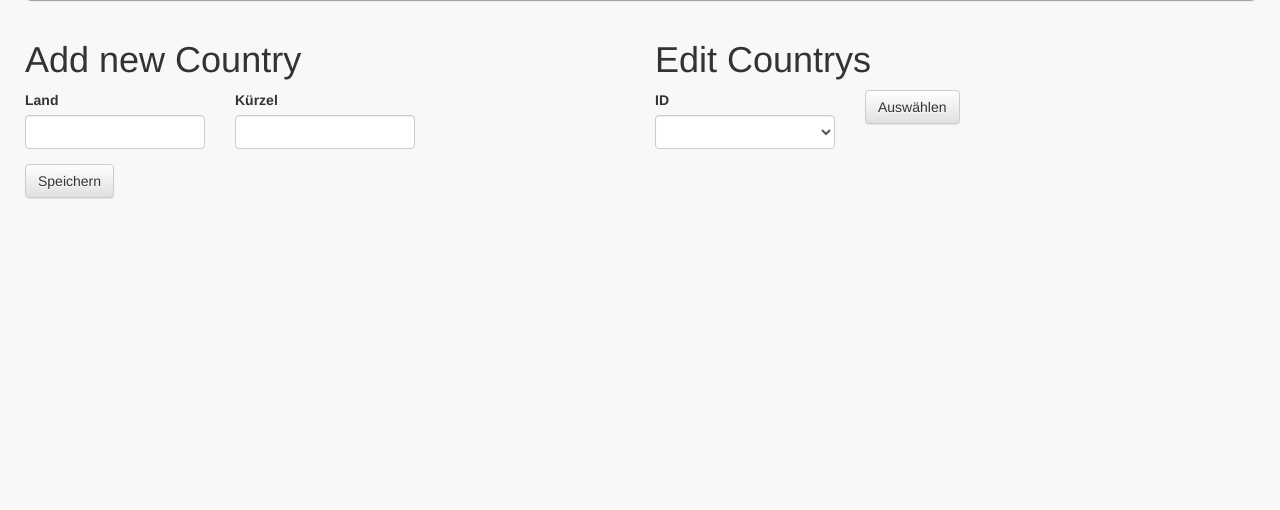
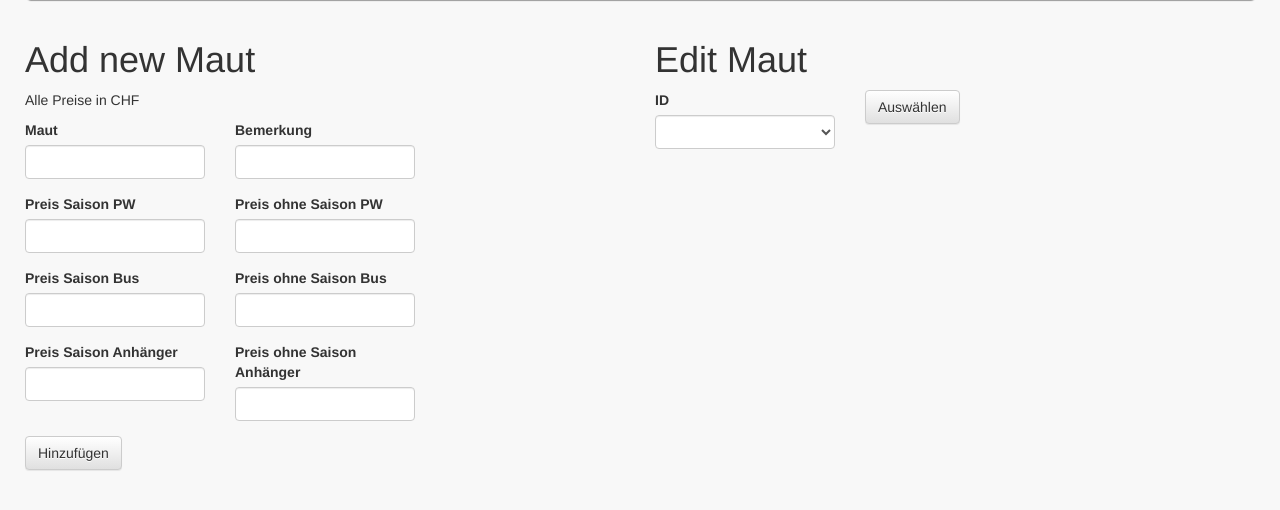
Before and after one commit to sleepingsociety/transfer-zurich, a PHP site: page /sites/managementSites/maut.php in a window 1280 px wide. Shown: the part 62-572 px from the top of the page. Run offline with PHP 8.4, Linux system fonts and the light colour scheme; the visitor is signed in with stand-in values (Sample User, id 1); data that the repository does not hold is empty; some libraries are stand-ins or nearby versions.

Commit message:
Created the add new Maut part

```diff
--- a/sites/managementSites/maut.php
+++ b/sites/managementSites/maut.php
@@ -73,7 +73,8 @@ if (!$_SESSION["login"]) header('Location: /index.php');
                         </button>
                     </div>
                     <div class="collapse navbar-collapse" id="bs-example-navbar-collapse-1">
-                        <a href="../../adminOverview.php"><img src="../../img/atap-logo.png" class="img-nav img-responsive"
+                        <a href="../../adminOverview.php"><img src="../../img/atap-logo.png"
+                                                               class="img-nav img-responsive"
                                                                id="imgLogo"></a>
                         <ul class="nav navbar-nav navbar-right">
                             <li><a href="../../adminOverview.php">Auftragsverwaltung</a></li>
@@ -95,20 +96,36 @@ if (!$_SESSION["login"]) header('Location: /index.php');
 
                     if (!get_magic_quotes_gpc()) {
 
-                        $country = addslashes($_POST["country"]);
-                        $short = addslashes($_POST["short"]);
+                        $maut_strecke = addslashes($_POST["maut_strecke"]);
+                        $bemerkung = addslashes($_POST["bemerkung"]);
+                        $preisSaisonPw = addslashes($_POST["preis_saison_pw"]);
+                        $preisOhneSaisonPw = addslashes($_POST["preise_ohne_saison_pw"]);
+                        $preisSaisonBus = addslashes($_POST["preis_saison_bus"]);
+                        $preisOhneSaisonBus = addslashes($_POST["preis_ohne_saison_bus"]);
+                        $preisSaisonAnhaenger = addslashes($_POST["preis_saison_anhaenger"]);
+                        $preisOhneSaisonAnhaenger = addslashes($_POST["preis_ohen_saison_anhaenger"]);
 
                     } else {
-                        $country = $_POST["country"];
-                        $short = $_POST["short"];
+                        $maut_strecke = $_POST["maut_strecke"];
+                        $bemerkung = $_POST["bemerkung"];
+                        $preisSaisonPw = $_POST["preis_saison_pw"];
+                        $preisOhneSaisonPw = $_POST["preise_ohne_saison_pw"];
+                        $preisSaisonBus = $_POST["preis_saison_bus"];
+                        $preisOhneSaisonBus = $_POST["preis_ohne_saison_bus"];
+                        $preisSaisonAnhaenger = $_POST["preis_saison_anhaenger"];
+                        $preisOhneSaisonAnhaenger = $_POST["preis_ohen_saison_anhaenger"];
+
                     }
 
-                    $sqlCountry = "INSERT INTO country (country, short) VALUES ('$country', '$short')";
+                    $sqlInsertNewMaut = "INSERT INTO maut (maut_strecke, maut_preis_saison_pw, maut_preis_ohne_saison_pw, maut_preis_saison_bus,
+                    maut_preis_ohne_saison_bus, maut_preis_saison_bus_anhaenger, maut_preis_ohne_saison_bus_anhaenger, maut_bemerkung)
+                    VALUES ('$maut_strecke', '$preisSaisonPw', '$preisOhneSaisonPw', '$preisSaisonBus', '$preisOhneSaisonBus',
+                    '$preisSaisonAnhaenger', '$preisOhneSaisonAnhaenger', '$bemerkung')";
 
 
                     mysqli_select_db($connection, $dbname);
 
-                    $retval = mysqli_query($connection, $sqlCountry);
+                    $retval = mysqli_query($connection, $sqlInsertNewMaut);
 
                     if (!$retval) {
                         die('could not enter date: ' . mysqli_error($connection));
@@ -119,33 +136,66 @@ if (!$_SESSION["login"]) header('Location: /index.php');
                 }
                 ?>
 
-                <h1>Add new Country</h1>
+                <h1>Add new Maut</h1>
+                <p>Alle Preise in CHF</p>
                 <form method="post" action="<?php echo $_SERVER['PHP_SELF']; ?>">
                     <div class="row">
                         <div class="form-group col-sm-4 col-md-4 col-lg-4">
-                            <label for="country">Land</label><br>
-                            <input type="text" class="form-control" name="country">
+                            <label for="maut_strecke">Maut</label><br>
+                            <input type="text" class="form-control" name="maut_strecke">
                         </div>
                         <div class="form-group col-sm-4 col-md-4 col-lg-4">
-                            <label for="short">Kürzel</label><br>
-                            <input type="text" class="form-control" name="short">
+                            <label for="bemerkung">Bemerkung</label><br>
+                            <input type="text" class="form-control" name="bemerkung">
                         </div>
                     </div>
-                    <button name="saveCountry" class="btn btn-default" type="submit" value="saveCountry">Speichern
+                    <div class="row">
+                        <div class="form-group col-sm-4 col-md-4 col-lg-4">
+                            <label for="preis_saison_pw">Preis Saison PW</label><br>
+                            <input type="number" step="0.05" class="form-control" name="preis_saison_pw">
+                        </div>
+                        <div class="form-group col-sm-4 col-md-4 col-lg-4">
+                            <label for="preise_ohne_saison_pw">Preis ohne Saison PW</label><br>
+                            <input type="number" step="0.05" class="form-control" name="preise_ohne_saison_pw">
+                        </div>
+                    </div>
+                    <div class="row">
+                        <div class="form-group col-sm-4 col-md-4 col-lg-4">
+                            <label for="preis_saison_bus">Preis Saison Bus</label><br>
+                            <input type="number" step="0.05" class="form-control" name="preis_saison_bus">
+                        </div>
+                        <div class="form-group col-sm-4 col-md-4 col-lg-4">
+                            <label for="preis_ohne_saison_bus">Preis ohne Saison Bus</label><br>
+                            <input type="number" step="0.05" class="form-control" name="preis_ohne_saison_bus">
+                        </div>
+                    </div>
+                    <div class="row">
+                        <div class="form-group col-sm-4 col-md-4 col-lg-4">
+                            <label for="preis_saison_anhaenger">Preis Saison Anhänger</label><br>
+                            <input type="number" step="0.05" class="form-control" name="preis_saison_anhaenger">
+                        </div>
+                        <div class="form-group col-sm-4 col-md-4 col-lg-4">
+                            <label for="preis_ohne_saison_anhaenger">Preis ohne Saison Anhänger</label><br>
+                            <input type="number" step="0.05" class="form-control" name="preis_ohne_saison_anhaenger">
+                        </div>
+                    </div>
+
+                    <button name="saveNewMaut" class="btn btn-default" type="submit" value="saveNewMaut">Hinzufügen
                     </button>
 
                 </form>
 
             </div>
 
+
             <?php
             // SQL for Getting Data from DB & Put it in Form, & Update it when saved etc.
-            $getCountryId = "SELECT country_id, country FROM country";
-            $getCountryIdResult = mysqli_query($connection, $getCountryId) or die (mysqli_error($connection));
+            $getMautId = "SELECT maut_id, maut_strecke FROM maut";
+            $getCountryIdResult = mysqli_query($connection, $getMautId) or die (mysqli_error($connection));
             ?>
 
             <div class="col-md-6">
-                <h1>Edit Countrys</h1>
+                <h1>Edit Maut</h1>
 
                 <?php
                 $country_ID = 1;
@@ -153,10 +203,10 @@ if (!$_SESSION["login"]) header('Location: /index.php');
 
                     if (!get_magic_quotes_gpc()) {
 
-                        $country_ID = addslashes($_POST["country_id"]);
+                        $country_ID = addslashes($_POST["maut_id"]);
 
                     } else {
-                        $country_ID = $_POST["country_id"];
+                        $country_ID = $_POST["maut_id"];
                     }
 
                 }
@@ -170,7 +220,7 @@ if (!$_SESSION["login"]) header('Location: /index.php');
                             <select class="form-control" name="country_id">
                                 <?php
                                 while ($row = mysqli_fetch_array($getCountryIdResult)) {
-                                    echo "<option value=" . $row['country_id'] . ">" . $row['country'] . "</option>";
+                                    echo "<option value=" . $row['maut_id'] . ">" . $row['maut_strecke'] . "</option>";
                                 }
                                 ?>
                             </select>
@@ -193,18 +243,47 @@ if (!$_SESSION["login"]) header('Location: /index.php');
                 while ($row = mysqli_fetch_array($getCountryAndShortResult)) {
                     ?>
                     <form method="post" action="<?php echo $_SERVER['PHP_SELF']; ?>">
-
                         <div class="row">
                             <div class="form-group col-sm-4 col-md-4 col-lg-4">
-                                <label for="countryEdit">Land</label><br>
+                                <label for="maut_strecke">Maut</label><br>
                                 <input type="text" value="<?php echo $row['country']; ?>" class="form-control"
-                                       name="countryEdit">
+                                       name="maut_strecke">
                             </div>
-
                             <div class="form-group col-sm-4 col-md-4 col-lg-4">
-                                <label for="shortEdit">Kürzel</label><br>
+                                <label for="bemerkung">Bemerkung</label><br>
                                 <input type="text" value="<?php echo $row['short']; ?>" class="form-control"
-                                       name="shortEdit">
+                                       name="bemerkung">
+                            </div>
+                        </div>
+                        <div class="row">
+                            <div class="form-group col-sm-4 col-md-4 col-lg-4">
+                                <label for="preis_saison_pw">Preis Saison PW</label><br>
+                                <input type="number" step="0.05" class="form-control" name="preis_saison_pw">
+                            </div>
+                            <div class="form-group col-sm-4 col-md-4 col-lg-4">
+                                <label for="preise_ohne_saison_pw">Preis ohne Saison PW</label><br>
+                                <input type="number" step="0.05" class="form-control" name="preise_ohne_saison_pw">
+                            </div>
+                        </div>
+                        <div class="row">
+                            <div class="form-group col-sm-4 col-md-4 col-lg-4">
+                                <label for="preis_saison_bus">Preis Saison Bus</label><br>
+                                <input type="number" step="0.05" class="form-control" name="preis_saison_bus">
+                            </div>
+                            <div class="form-group col-sm-4 col-md-4 col-lg-4">
+                                <label for="preis_ohne_saison_bus">Preis ohne Saison Bus</label><br>
+                                <input type="number" step="0.05" class="form-control" name="preis_ohne_saison_bus">
+                            </div>
+                        </div>
+                        <div class="row">
+                            <div class="form-group col-sm-4 col-md-4 col-lg-4">
+                                <label for="preis_saison_anhaenger">Preis Saison Anhänger</label><br>
+                                <input type="number" step="0.05" class="form-control" name="preis_saison_anhaenger">
+                            </div>
+                            <div class="form-group col-sm-4 col-md-4 col-lg-4">
+                                <label for="preis_ohne_saison_anhaenger">Preis ohne Saison Anhänger</label><br>
+                                <input type="number" step="0.05" class="form-control"
+                                       name="preis_ohne_saison_anhaenger">
                             </div>
                         </div>
                         <div id="saveEditsButton">
```
